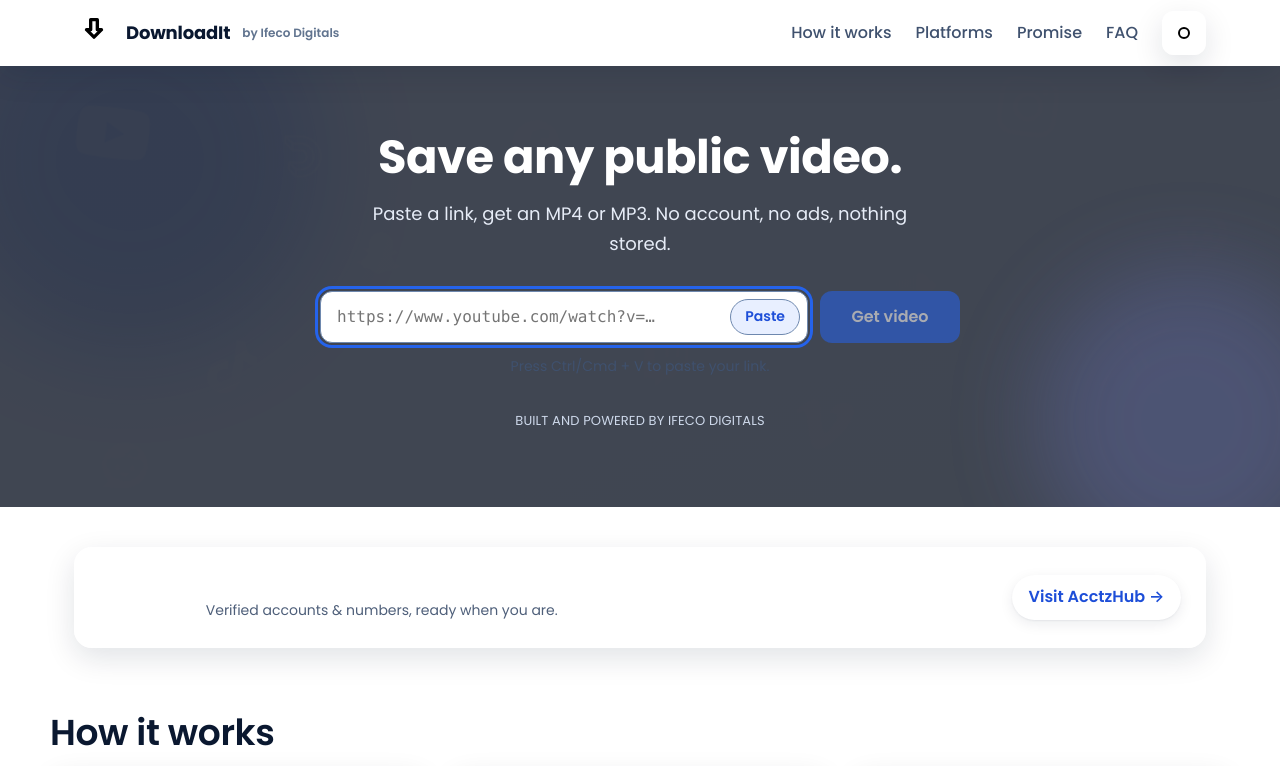
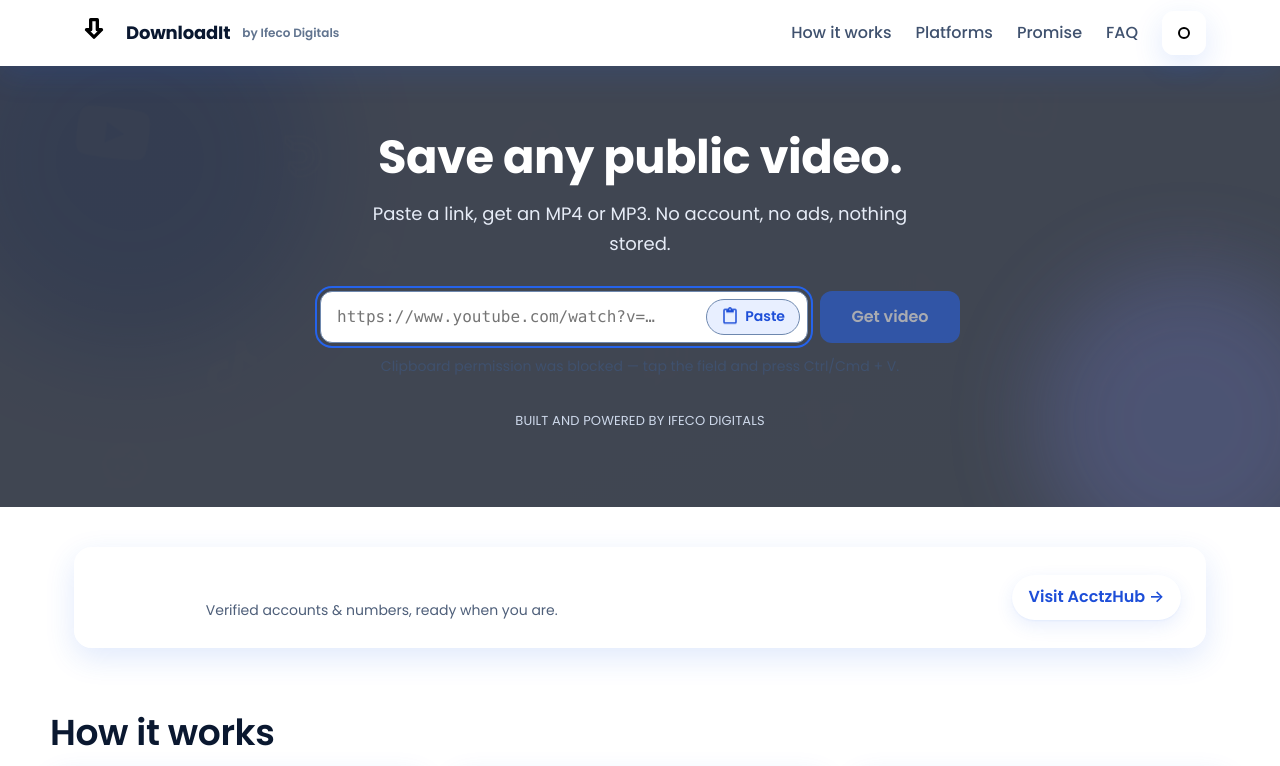
Before and after one commit to Ifeanyijosephh/downloadit, a website with bundled scripts: page public/index.html in a window 1280 px wide. Both pictures are taken after a click on the button "Paste". Shown: the top 766 px of the page. Built offline with nearby package versions, Linux system fonts and the light colour scheme.

Commit message:
Polish: working paste button + animated solid icon, accent-tinted (non-black) shadows, premium focus/scroll
Co-authored-by: arena-agent <297053741+arena-agent@users.noreply.github.com>

```diff
--- a/public/app.js
+++ b/public/app.js
@@ -190,21 +190,29 @@ form.addEventListener('submit', async (e) => {
 
 urlInput.addEventListener('input', render);
 
-// Paste button: read the clipboard into the input (graceful if denied).
+// Paste button: read the clipboard into the input, with honest fallbacks.
 const pasteBtn = $('#pasteBtn');
 if (pasteBtn) {
+  const say = (msg, kind) => { formStatus.textContent = msg; formStatus.dataset.kind = kind || 'info'; };
   pasteBtn.addEventListener('click', async () => {
+    // Clipboard API needs a secure context (HTTPS or localhost) + permission.
+    if (!navigator.clipboard || typeof navigator.clipboard.readText !== 'function') {
+      say('Your browser blocks auto-paste here \u2014 tap the field and press Ctrl/Cmd + V.', 'info');
+      urlInput.focus();
+      return;
+    }
     try {
       const text = await navigator.clipboard.readText();
-      if (text) {
+      if (text && text.trim()) {
         urlInput.value = text.trim();
         render();
-        urlInput.focus();
+        say('Link pasted \u2014 hit Get video.', 'success');
+      } else {
+        say('Your clipboard is empty.', 'info');
       }
+      urlInput.focus();
     } catch {
-      // Clipboard permission denied/unavailable — nudge the user without a scary error.
-      formStatus.textContent = 'Press Ctrl/Cmd + V to paste your link.';
-      formStatus.dataset.kind = 'info';
+      say('Clipboard permission was blocked \u2014 tap the field and press Ctrl/Cmd + V.', 'info');
       urlInput.focus();
     }
   });
--- a/public/index.html
+++ b/public/index.html
@@ -68,7 +68,10 @@
           <label class="visually-hidden" for="urlInput">Video URL</label>
           <div class="input-wrap">
             <input id="urlInput" name="url" type="url" inputmode="url" placeholder="https://www.youtube.com/watch?v=…" required />
-            <button id="pasteBtn" type="button" class="paste-btn" title="Paste from clipboard">Paste</button>
+            <button id="pasteBtn" type="button" class="paste-btn" title="Paste from clipboard">
+              <svg class="paste-ico" viewBox="0 0 24 24" width="18" height="18" aria-hidden="true"><path fill="currentColor" d="M19 20H5V4h2v3h10V4h2m-7-2a1 1 0 0 1 1 1a1 1 0 0 1-1 1a1 1 0 0 1-1-1a1 1 0 0 1 1-1m7 0h-4.18C14.4.84 13.3 0 12 0S9.6.84 9.18 2H5a2 2 0 0 0-2 2v16a2 2 0 0 0 2 2h14a2 2 0 0 0 2-2V4a2 2 0 0 0-2-2"/></svg>
+              <span>Paste</span>
+            </button>
           </div>
           <button id="submitBtn" type="submit" class="btn btn-primary btn-wide" disabled>
             <span data-spinner hidden class="spinner" aria-hidden="true"></span>
--- a/public/styles.css
+++ b/public/styles.css
@@ -22,15 +22,15 @@
   --hero-ink: #ffffff; --hero-muted: #e6ecf7; --hero-faint: #cdd8ea;
   --on-accent-12: rgba(255, 255, 255, 0.12); --on-accent-22: rgba(255, 255, 255, 0.22);
   --glass-bg: rgba(255, 255, 255, 0.62); --glass-brd: rgba(255, 255, 255, 0.55);
-  --glass-shadow: 0 10px 30px rgba(10, 24, 48, 0.12); --glass-sheen: rgba(255, 255, 255, 0.7);
+  --glass-shadow: 0 10px 30px rgba(37, 99, 235, 0.14); --glass-sheen: rgba(255, 255, 255, 0.7);
   --glow-1: rgba(37, 99, 235, 0.4); --glow-2: rgba(129, 140, 248, 0.38); --icon-ink: #0a1830;
   --danger-glow: rgba(185, 28, 28, 0.45);
 
   --radius-sm: 8px; --radius-md: 12px; --radius-lg: 18px; --radius-xl: 26px;
   --space-1: 4px; --space-2: 8px; --space-3: 12px; --space-4: 16px; --space-5: 24px; --space-6: 32px; --space-7: 48px; --space-8: 64px;
-  --shadow-1: 0 1px 2px rgba(10, 24, 48, 0.06), 0 4px 14px rgba(10, 24, 48, 0.08);
-  --shadow-2: 0 2px 4px rgba(10, 24, 48, 0.08), 0 10px 28px rgba(10, 24, 48, 0.12);
-  --shadow-3: 0 8px 20px rgba(6, 12, 24, 0.22), 0 24px 64px rgba(6, 12, 24, 0.28);
+  --shadow-1: 0 1px 2px rgba(37, 99, 235, 0.06), 0 6px 18px rgba(37, 99, 235, 0.10);
+  --shadow-2: 0 2px 6px rgba(37, 99, 235, 0.10), 0 16px 36px rgba(37, 99, 235, 0.14);
+  --shadow-3: 0 10px 24px rgba(37, 99, 235, 0.16), 0 34px 72px rgba(37, 99, 235, 0.20);
   --dur-fast: 120ms; --dur-base: 200ms; --dur-slow: 340ms;
   --ease: cubic-bezier(0.22, 0.61, 0.36, 1);
 
@@ -46,11 +46,11 @@
   --success: #57d981; --success-soft: #12291c; --danger: #ff8f8f; --danger-soft: #2b1418;
   --scrim: rgba(3, 6, 12, 0.66); --focus: #81aaff;
   --hero-ink: #eef3fb; --hero-muted: #c9d6ea; --hero-faint: #9fb0c9;
-  --shadow-1: 0 1px 2px rgba(0, 0, 0, 0.4), 0 4px 14px rgba(0, 0, 0, 0.4);
-  --shadow-2: 0 2px 4px rgba(0, 0, 0, 0.45), 0 10px 28px rgba(0, 0, 0, 0.5);
-  --shadow-3: 0 8px 20px rgba(0, 0, 0, 0.6), 0 24px 64px rgba(0, 0, 0, 0.66);
+  --shadow-1: 0 1px 2px rgba(0, 0, 0, 0.35), 0 6px 18px rgba(107, 163, 255, 0.10);
+  --shadow-2: 0 2px 6px rgba(0, 0, 0, 0.40), 0 16px 36px rgba(107, 163, 255, 0.14);
+  --shadow-3: 0 10px 24px rgba(0, 0, 0, 0.50), 0 34px 72px rgba(107, 163, 255, 0.18);
   --glass-bg: rgba(13, 20, 32, 0.55); --glass-brd: rgba(255, 255, 255, 0.08);
-  --glass-shadow: 0 10px 30px rgba(0, 0, 0, 0.45); --glass-sheen: rgba(255, 255, 255, 0.06);
+  --glass-shadow: 0 10px 30px rgba(107, 163, 255, 0.12); --glass-sheen: rgba(255, 255, 255, 0.06);
   --glow-1: rgba(107, 163, 255, 0.35); --glow-2: rgba(129, 140, 248, 0.3); --icon-ink: #eef3fb;
   --danger-glow: rgba(255, 143, 143, 0.4);
 }
@@ -401,3 +401,19 @@ dialog::backdrop { background: var(--scrim); }
 @media (prefers-reduced-motion: reduce) {
   .error-line, .progress-track.indeterminate .progress-fill { animation: none; }
 }
+
+/* ------------------------------------------- paste button (animated solid) -- */
+.paste-btn { display: inline-flex; align-items: center; gap: 6px; }
+.paste-ico { display: block; animation: pasteBob 2.6s var(--ease) infinite; }
+.paste-btn:hover .paste-ico { animation: pasteDrop 0.6s var(--ease); }
+@keyframes pasteBob { 0%, 100% { transform: translateY(0); } 50% { transform: translateY(-2px); } }
+@keyframes pasteDrop { 0% { transform: translateY(-5px); opacity: 0.5; } 60% { transform: translateY(1px); } 100% { transform: translateY(0); opacity: 1; } }
+
+/* ------------------------------------------------------- premium polish --- */
+html { scroll-behavior: smooth; }
+:focus-visible { outline: 2px solid var(--focus); outline-offset: 3px; }
+.card { border-radius: var(--radius-lg); }
+
+@media (prefers-reduced-motion: reduce) {
+  .paste-ico, .paste-btn:hover .paste-ico { animation: none; }
+}
```
